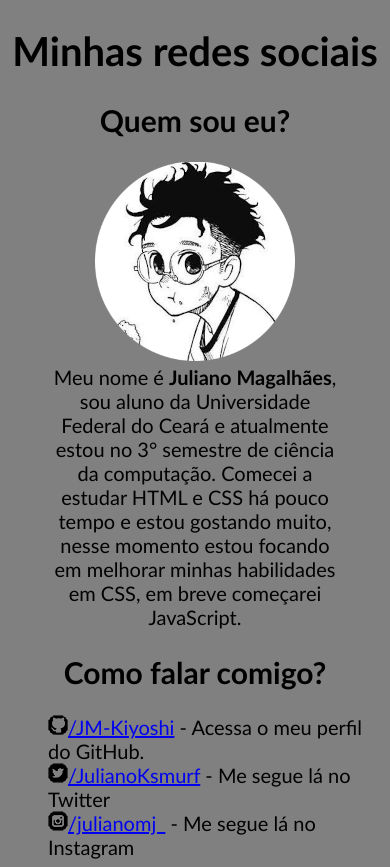
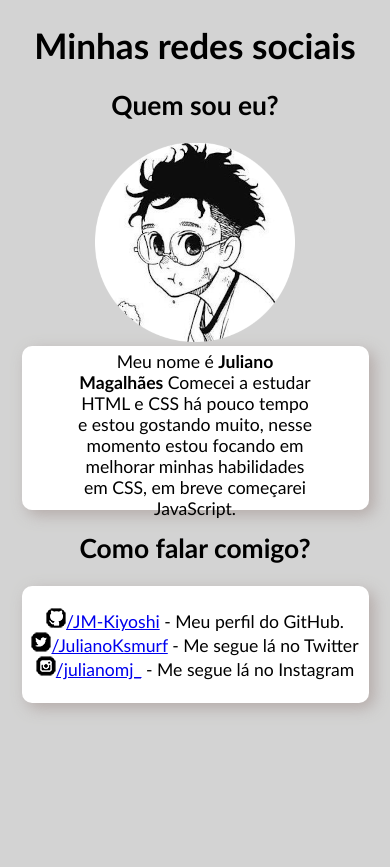
Before and after one commit to JM-Kiyoshi/Sobre-mim, a plain HTML site: page index.html in a window 390 px wide. After the commit the page ends 844 px from the top, so only its background shows below. Drawn offline with Linux system fonts and the light colour scheme.

Commit message:
algumas mudanças
vai ficar assim enquanto eu não sei deixar responsivo

```diff
--- a/index.html
+++ b/index.html
@@ -12,12 +12,16 @@
     <h1>Minhas redes sociais</h1>
     <h2>Quem sou eu?</h2>
     <img src="imagens/iconRedondo-200.png" alt="ícone que utilizo no meu github">
-    <p>Meu nome é <strong>Juliano Magalhães</strong>, sou aluno da Universidade Federal do Ceará e atualmente estou no 3° semestre de ciência da computação. Comecei a estudar HTML e CSS há pouco tempo e estou gostando muito, nesse momento estou focando em melhorar minhas habilidades em CSS, em breve começarei JavaScript.</p>
+    <main id="principal">
+        <p>Meu nome é <strong>Juliano Magalhães</strong> Comecei a estudar HTML e CSS há pouco tempo e estou gostando muito, nesse momento estou focando em melhorar minhas habilidades em CSS, em breve começarei JavaScript.</p>
+    </main>
     <h2>Como falar comigo?</h2>
-    <ul>
-        <li><img src="imagens/icone-github.png" alt="icone do site github"><a href="https://github.com/JM-Kiyoshi" target="_blank">/JM-Kiyoshi</a> - Acessa o meu perfil do GitHub.</li>
-        <li><img src="imagens/icone-twitter.png" alt="icone do site twitter"><a href="https://twitter.com/JulianoKsmurf" target="_blank">/JulianoKsmurf</a> - Me segue lá no Twitter</li>
-        <li><img src="imagens/icone-instagram.png" alt="icone do site Instagram"><a href="https://instagram.com/julianomj_?igshid=ZDdkNTZiNTM=" target="_blank">/julianomj_</a> - Me segue lá no Instagram</li>
-    </ul>
+    <main>
+        <ul id="redes">
+            <li><img src="imagens/icone-github.png" alt="icone do site github"><a href="https://github.com/JM-Kiyoshi" target="_blank">/JM-Kiyoshi</a> - Meu perfil do GitHub.</li>
+            <li><img src="imagens/icone-twitter.png" alt="icone do site twitter"><a href="https://twitter.com/JulianoKsmurf" target="_blank">/JulianoKsmurf</a> - Me segue lá no Twitter</li>
+            <li><img src="imagens/icone-instagram.png" alt="icone do site Instagram"><a href="https://instagram.com/julianomj_?igshid=ZDdkNTZiNTM=" target="_blank">/julianomj_</a> - Me segue lá no Instagram</li>
+        </ul>
+    </main>
 </body>
 </html>
--- a/style.css
+++ b/style.css
@@ -1,23 +1,38 @@
 @charset "UTF-8";
 
 body{
-    background-color: grey;
+    background-color: lightgray;
     font-family: 'Gill Sans', 'Gill Sans MT', Calibri, 'Trebuchet MS', sans-serif;
-    font-size: 20px;
+    font-size: 1.1em;
     text-align: center;
 }
 
 
 
 ul{
-    text-align: left;
+    text-align: center;
     list-style: none;
-    margin: auto;
+    padding-inline-start: 0px;
 }
 
 p{
     text-align: center;
     margin-top: 0%;
-    margin-left: 12%;
-    margin-right: 12%;
+    margin-left: 15%;
+    margin-right: 15%;
 }
+
+main{
+    background-color: white;
+    border-radius: 10px;
+    box-shadow: 5px 5px 15px #ada09dcc;
+    width: 337px;
+    padding: 5px;
+    margin: auto;
+
+}
+
+#principal{
+    height: 154px;
+    padding: 5px;
+}
```
